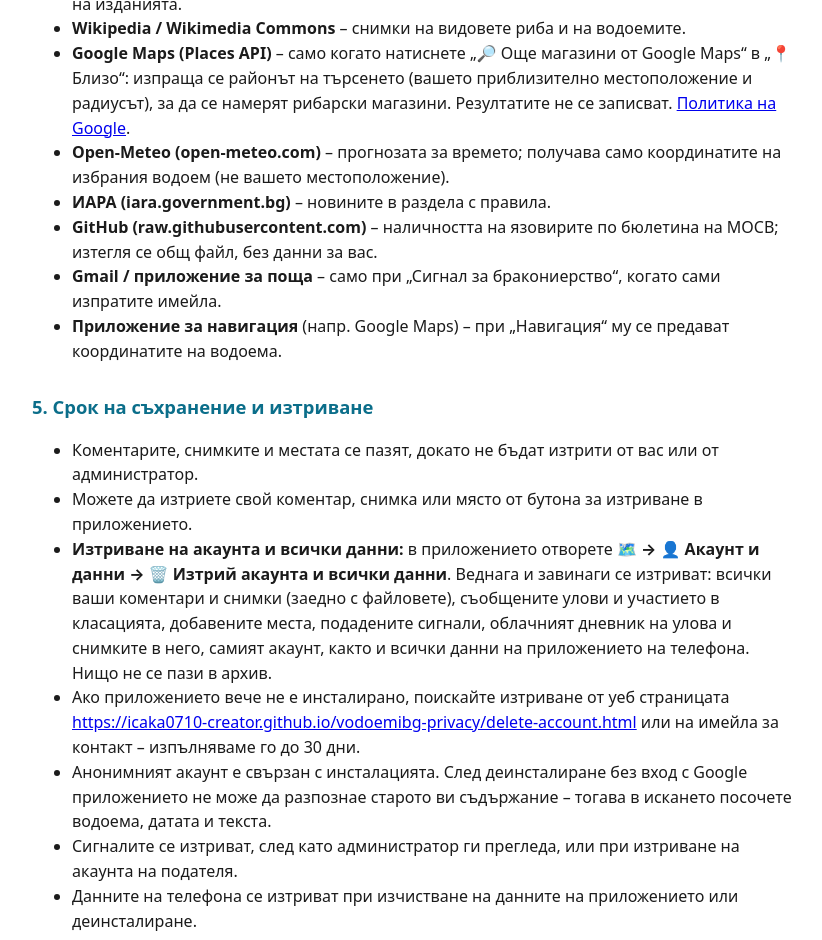
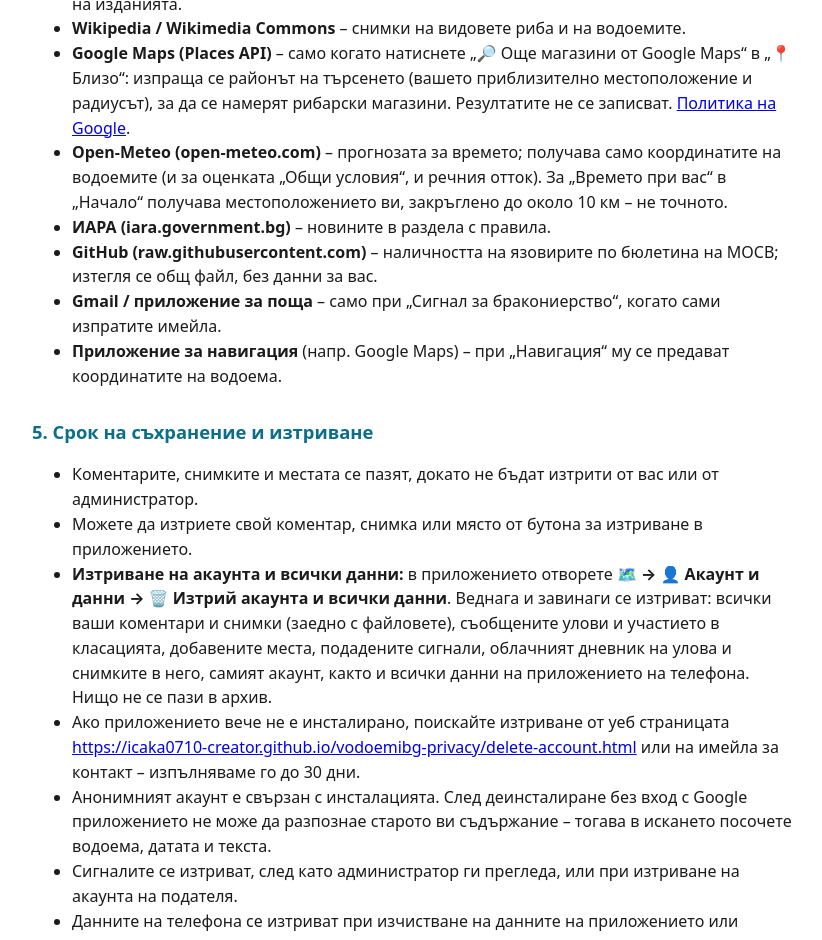
Before and after one commit to icaka0710-creator/vodoemibg-privacy, a plain HTML site: page index.html in a window 1280 px wide. Shown: the part 2930-3870 px from the top of the page, without its empty margins (228-1050 px from the left). Drawn offline with Linux system fonts and the light colour scheme.

Commit message:
Open-Meteo: оценка на условията и закръглено местоположение за „Времето при вас“

```diff
--- a/index.html
+++ b/index.html
@@ -119,7 +119,8 @@ Google акаунта, за да можете да влезете отново
       районът на търсенето (вашето приблизително местоположение и радиусът), за да се намерят рибарски магазини.
       Резултатите не се записват. <a href="https://policies.google.com/privacy">Политика на Google</a>.</li>
   <li><b>Open-Meteo (open-meteo.com)</b> – прогнозата за времето; получава само координатите на
-      избрания водоем (не вашето местоположение).</li>
+      водоемите (и за оценката „Общи условия“, и речния отток). За „Времето при вас“ в „Начало“ получава
+      местоположението ви, закръглено до около 10 км – не точното.</li>
   <li><b>ИАРА (iara.government.bg)</b> – новините в раздела с правила.</li>
   <li><b>GitHub (raw.githubusercontent.com)</b> – наличността на язовирите по бюлетина на МОСВ;
       изтегля се общ файл, без данни за вас.</li>
```
Also changed, not shown: en.html (+2 -1 lines), privacy-policy.html (+2 -1 lines).
